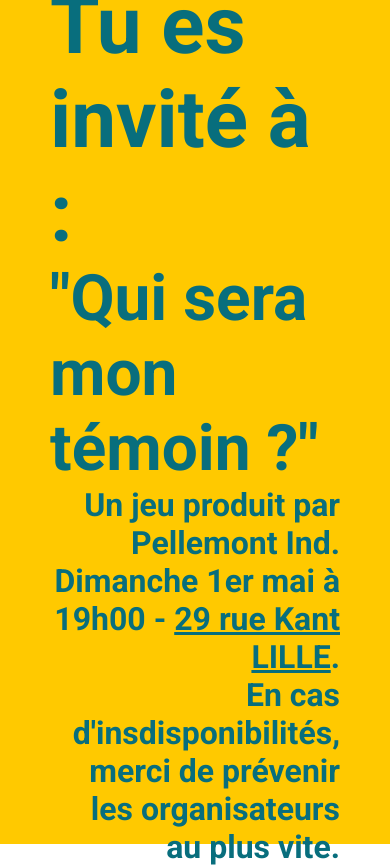
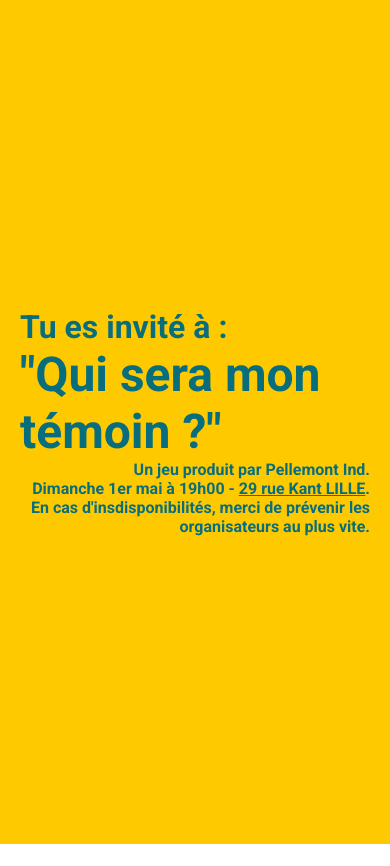
Before and after one commit to maximeSurmontGH/witnesses-game, a Svelte app: page / in a window 390 px wide. After the commit the page ends 844 px from the top, so only its background shows below. Built offline with nearby package versions, Linux system fonts and the light colour scheme.

Commit message:
feat() invitation page style

```diff
--- a/src/app.css
+++ b/src/app.css
@@ -2,11 +2,15 @@ html,
 body {
 	padding: 0;
 	margin: 0;
-	font-family: var(
-		--mdc-typography-body1-font-family,
-		var(--mdc-typography-font-family, Roboto, sans-serif)
-	);
-	color: #606060;
+	font-family: Roboto, sans-serif;
+}
+
+main > section {
+	height: 100vh;
+	display: flex;
+	flex-direction: column;
+	justify-content: center;
+	align-items: center;
 }
 
 /* Theme colors. */
--- a/src/lib/Invitation.svelte
+++ b/src/lib/Invitation.svelte
@@ -18,14 +18,12 @@
 
 <style>
 	section {
-		padding: 0 50px;
-		width: 100vw;
-		height: 100vh;
+		width: calc(100% - 40px);
 		display: flex;
+		flex-direction: column;
 		justify-content: center;
-		align-items: center;
-		flex-direction: column;
 		background-color: var(--mdc-theme-secondary);
+		padding: 20px;
 	}
 	h1 {
 		margin: 0;
@@ -51,17 +49,35 @@
 	}
 	@media (max-width: 1100px) {
 		h1 {
-			font-size: 8em;
+			font-size: 5.5em;
+		}
+		h3 {
+			font-size: 3em;
+		}
+		h5 {
+			font-size: 1.5em;
 		}
 	}
 	@media (max-width: 600px) {
 		h1 {
-			font-size: 5em;
+			font-size: 4em;
+		}
+		h3 {
+			font-size: 2.5em;
+		}
+		h5 {
+			font-size: 1em;
 		}
 	}
 	@media (max-width: 400px) {
 		h1 {
-			font-size: 4em;
+			font-size: 3em;
+		}
+		h3 {
+			font-size: 2em;
+		}
+		h5 {
+			font-size: 1em;
 		}
 	}
 </style>
```
